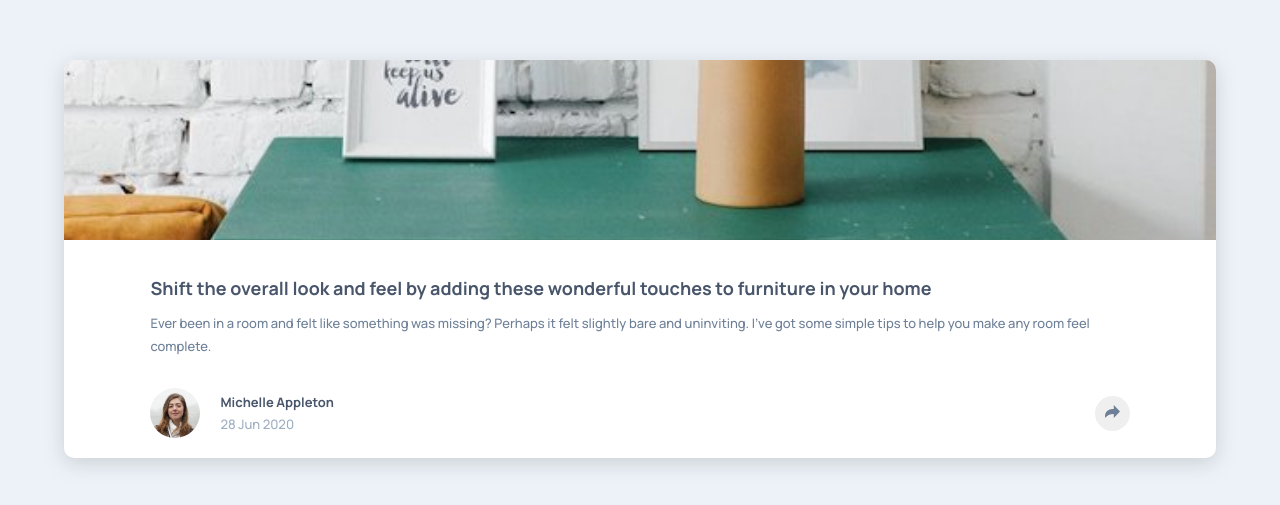
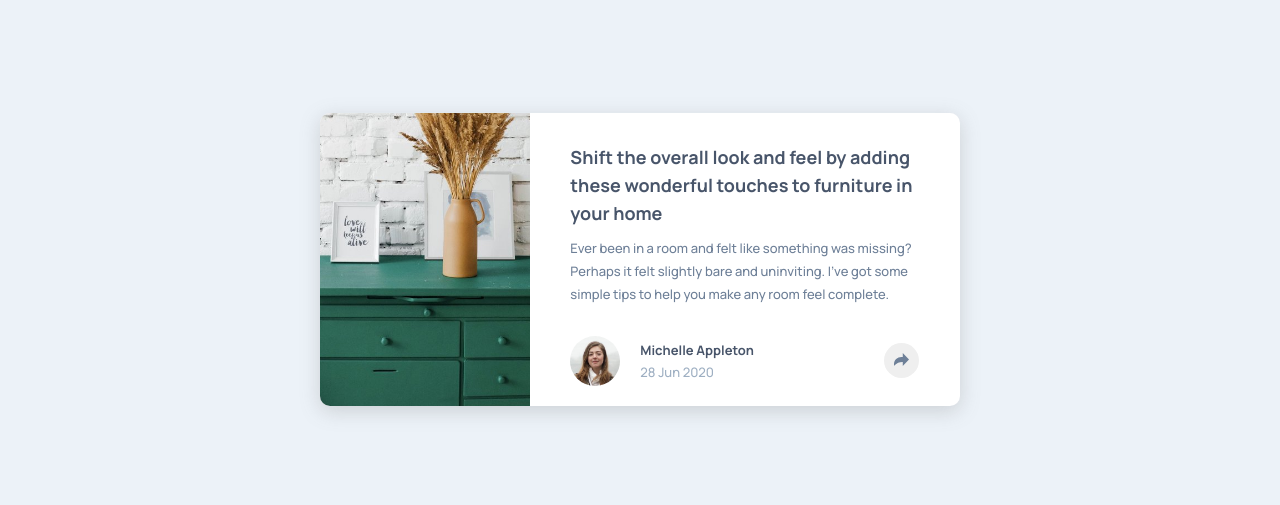
Before and after one commit to PedroEnciso/article-preview-component, a plain HTML site: page index.html in a window 1280 px wide. Shown: the part 141-646 px from the top of the page. Drawn offline with Linux system fonts and the light colour scheme.

Commit message:
added desktop styles

```diff
--- a/index.html
+++ b/index.html
@@ -24,15 +24,19 @@
   </head>
   <body>
     <div class="card">
+      <div class="left">
         <img class="article-image" src="images/drawers.jpg" alt="drawers" />
+      </div>
+
+      <div class="right">
         <h2 class="title">
           Shift the overall look and feel by adding these wonderful touches to
           furniture in your home
         </h2>
         <p class="body">
-        Ever been in a room and felt like something was missing? Perhaps it felt
-        slightly bare and uninviting. I’ve got some simple tips to help you make
-        any room feel complete.
+          Ever been in a room and felt like something was missing? Perhaps it
+          felt slightly bare and uninviting. I’ve got some simple tips to help
+          you make any room feel complete.
         </p>
         <div class="footer">
           <div class="user">
@@ -51,6 +55,7 @@
           </button>
         </div>
       </div>
+    </div>
     <!--
     Shift the overall look and feel by adding these wonderful touches to
     furniture in your home Ever been in a room and felt like something was
--- a/style.css
+++ b/style.css
@@ -114,3 +114,26 @@ p {
 .attribution a {
   color: hsl(228, 45%, 44%);
 }
+
+@media only screen and (min-width: 700px) {
+  .card {
+    width: 50%;
+    display: flex;
+  }
+
+  .left {
+    width: 80%;
+    height: 100%;
+  }
+
+  .article-image {
+    width: 100%;
+    height: 100%;
+    object-fit: cover;
+    object-position: center;
+  }
+
+  .right {
+    padding: 0px 10px;
+  }
+}
```
Lines whose indentation alone changed are shown as unchanged.
